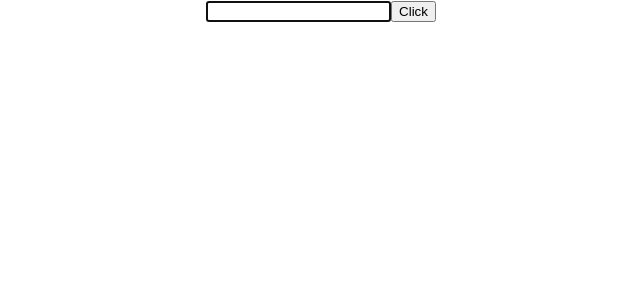
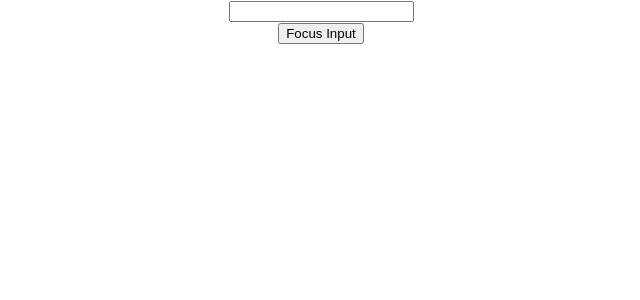
Before and after one commit to elizarafee/react-lab, a React (Create React App) app: page / in a window 1280 px wide. Shown: the top 300 px of the page, without its empty margins (319-959 px from the left). Built offline with nearby package versions, Linux system fonts and the light colour scheme.

Commit message:
refs : handled by child component

```diff
--- a/src/App.js
+++ b/src/App.js
@@ -28,12 +28,14 @@ import './App.css';
 // import Fragments from './components/fargments.component'
 // import ComponentVsPurecom from './components/componentVsPurecom.component'
 // import ParentMemo from './components/parentMemo.component'
-import RefsDemo1 from './components/refsDemo1.component'
+// import RefsDemo1 from './components/refsDemo1.component'
+import RefsParent from './components/refsParent.component'
 
 function App() {
   return (
     <div className="App">
-      <RefsDemo1 />
+      <RefsParent />
+      {/* <RefsDemo1 /> */}
       {/* <ParentMemo /> */}
       {/* <ComponentVsPurecom /> */}
       {/* <Fragments /> */}
--- /dev/null
+++ b/src/components/refs.component.js
@@ -0,0 +1,23 @@
+import React, { Component } from 'react'
+
+class Refs extends Component {
+    constructor(props) {
+        super(props)
+
+        this.inputRef = React.createRef();
+    }
+
+    focusInput(){
+        this.inputRef.current.focus();
+    }
+
+    render() {
+        return (
+            <div>
+                <input ref={this.inputRef}></input>
+            </div>
+        )
+    }
+}
+
+export default Refs
--- /dev/null
+++ b/src/components/refsParent.component.js
@@ -0,0 +1,26 @@
+// refs is only can be used in class component not in functional component
+import React, { Component } from 'react'
+import Refs from './refs.component'
+
+class RefsParent extends Component {
+    constructor(props) {
+        super(props)
+
+        this.parentRef = React.createRef();
+    }
+
+    parentFocus = () => {
+        this.parentRef.current.focusInput();
+    }
+
+    render() {
+        return (
+            <div>
+                <Refs ref={this.parentRef} />
+                <button onClick={this.parentFocus}>Focus Input</button>
+            </div>
+        )
+    }
+}
+
+export default RefsParent
```
